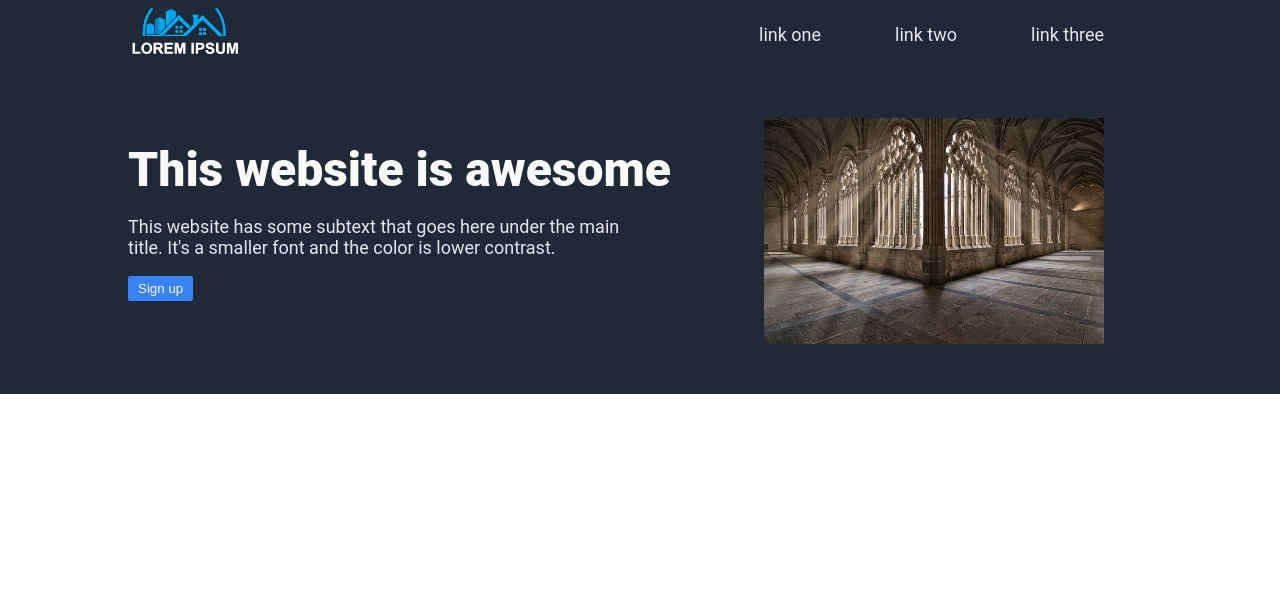
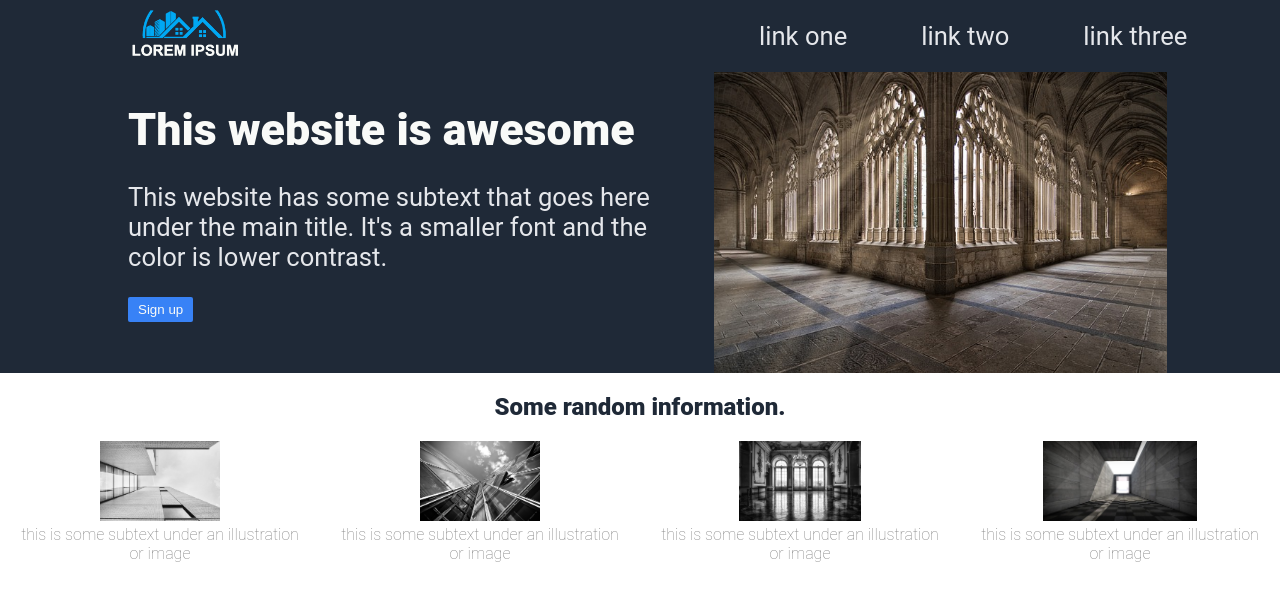
Before and after one commit to Dvwhite81/Odin_landing-page-project, a plain HTML site: page index.html in a window 1280 px wide. Drawn offline with Linux system fonts and the light colour scheme.

Commit message:
Main section - middle - Complete

```diff
--- a/index.html
+++ b/index.html
@@ -50,7 +50,40 @@
                 <img class="main-img" src="./images/main-img.jpg" alt="main image">
             </div>
         </div>
-        <div class="main two"></div>
+        <div class="main two">
+            <div id="two-heading">
+                <h2 class="info">
+                    Some random information.
+                </h2>
+            </div>
+            <div class="images-container">
+                <div class="images">
+                    <img src="./images/1.jpg" alt="small image">
+                    <p class="image-subtext">
+                        this is some subtext under an illustration or image
+                    </p>
+                </div>
+                <div class="images">
+                    <img src="./images/2.jpg" alt="small image">
+                    <p class="image-subtext">
+                        this is some subtext under an illustration or image
+                    </p>
+                </div>
+                <div class="images">
+                    <img src="./images/3.jpg" alt="small image">
+                    <p class="image-subtext">
+                        this is some subtext under an illustration or image
+                    </p>
+                </div>
+                <div class="images">
+                    <img src="./images/4.jpg" alt="small image">
+                    <p class="image-subtext">
+                        this is some subtext under an illustration or image
+                    </p>
+                </div>
+            </div>
+            <div></div>
+        </div>
         <div class="main three"></div>
         <div class="main four"></div>
     </div>
--- a/style.css
+++ b/style.css
@@ -34,7 +34,7 @@ body {
 
 .header li {
     color: #E5E7EB;
-    font-size: 18px;
+    font-size: 2vw;
     list-style-type: none;
     padding: 5px;
 }
@@ -43,21 +43,27 @@ a {
     text-decoration: none;
 }
 
-/* Main section top */
+/* Main sections */
+.main-container {
+    display: flex;
+    flex-direction: column;
+}
+
+/* Main section - top */
 .hero-main {
     color: #F9FAF8;
-    font-size: 48px;
+    font-size: 3.5vw;
     font-weight: 800;
     margin: 0;
 }
 
 .hero-secondary {
     color: #E5E7EB;
-    font-size: 18px;
+    font-size: 2vw;
 }
 
 p.hero-secondary {
-    padding-right: 4rem;
+    padding-right: 2rem;
 }
 
 .blue {
@@ -72,19 +78,41 @@ button {
     padding: 5px 10px;
 }
 
-.main-container {
-    display: flex;
-    height: 100%;
+.main-img {
+    padding-right: 2rem;
+    width: 80%;
 }
 
-.one,
-.two,
-.three {
-    height: 20%;
+/* Main section - middle */
+.two {
+    text-align: center;
 }
 
-.main-img {
-    height: auto;
-    padding: 50px;
-    width: 60%;
+.info {
+    color: #1F2937;
+    font-weight: 800;
 }
+
+.images-container {
+    display: flex;
+    flex-direction: row;
+}
+
+.images {
+    height: 5rem;
+    object-fit: contain;
+    width: 25%;
+}
+
+.images img {
+    height: 100%;
+    object-fit: contain;
+    width: 100%;
+}
+
+.image-subtext {
+    color: gray;
+    font-weight: lighter;
+    margin: 0;
+    padding: 0 1rem;
+}
```
Also changed, not shown: images/1.jpg (added), images/2.jpg (added), images/3.jpg (added), images/4.jpg (added).
